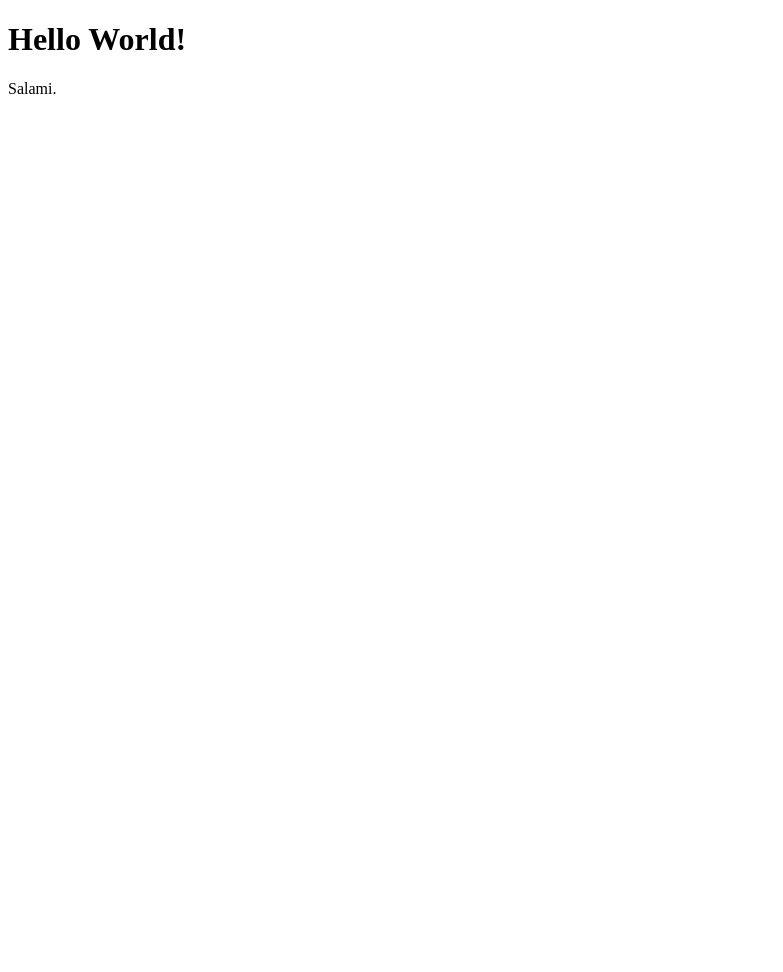
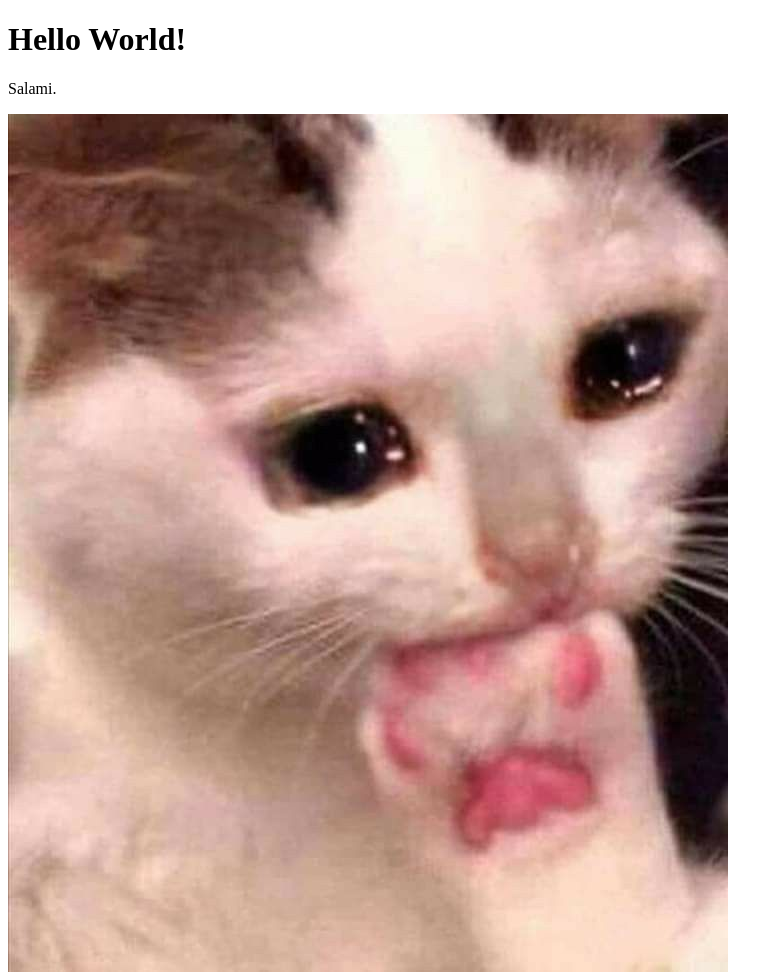
Before and after one commit to witchy-rain/hello-world, a plain HTML site: page index.html in a window 1280 px wide. Shown: the whole page, without its empty margins (0-783 px from the left). Before the commit the page ends 800 px from the top, so only its background shows below. Drawn offline with Linux system fonts and the light colour scheme.

Commit message:
modified index.html

```diff
--- a/index.html
+++ b/index.html
@@ -7,5 +7,6 @@
     <body>
         <h1>Hello World!</h1>
         <p>Salami.</p>
+        <img src="_.jpeg" alt="picture of a cat crying meme"/>
     </body>
 </html>
```
